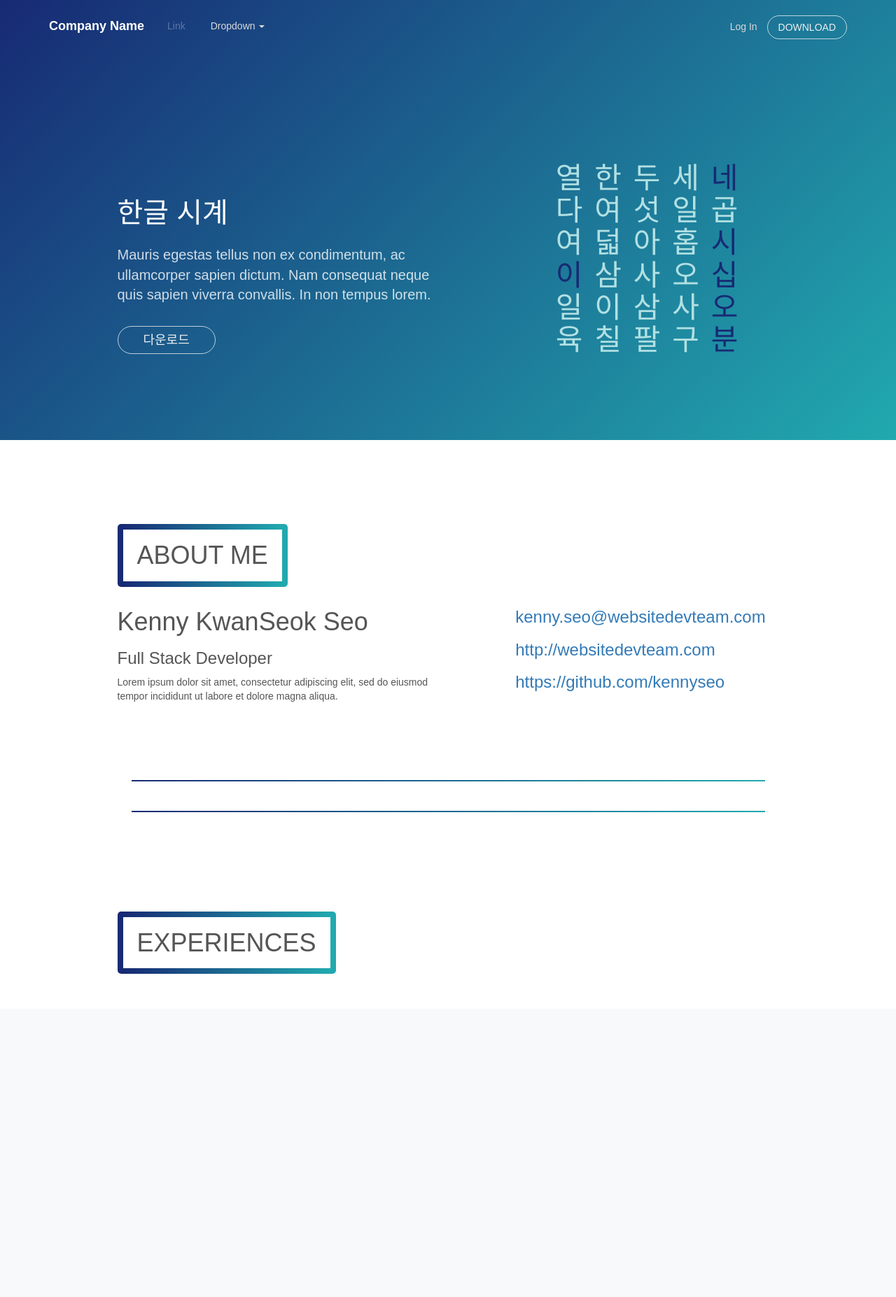
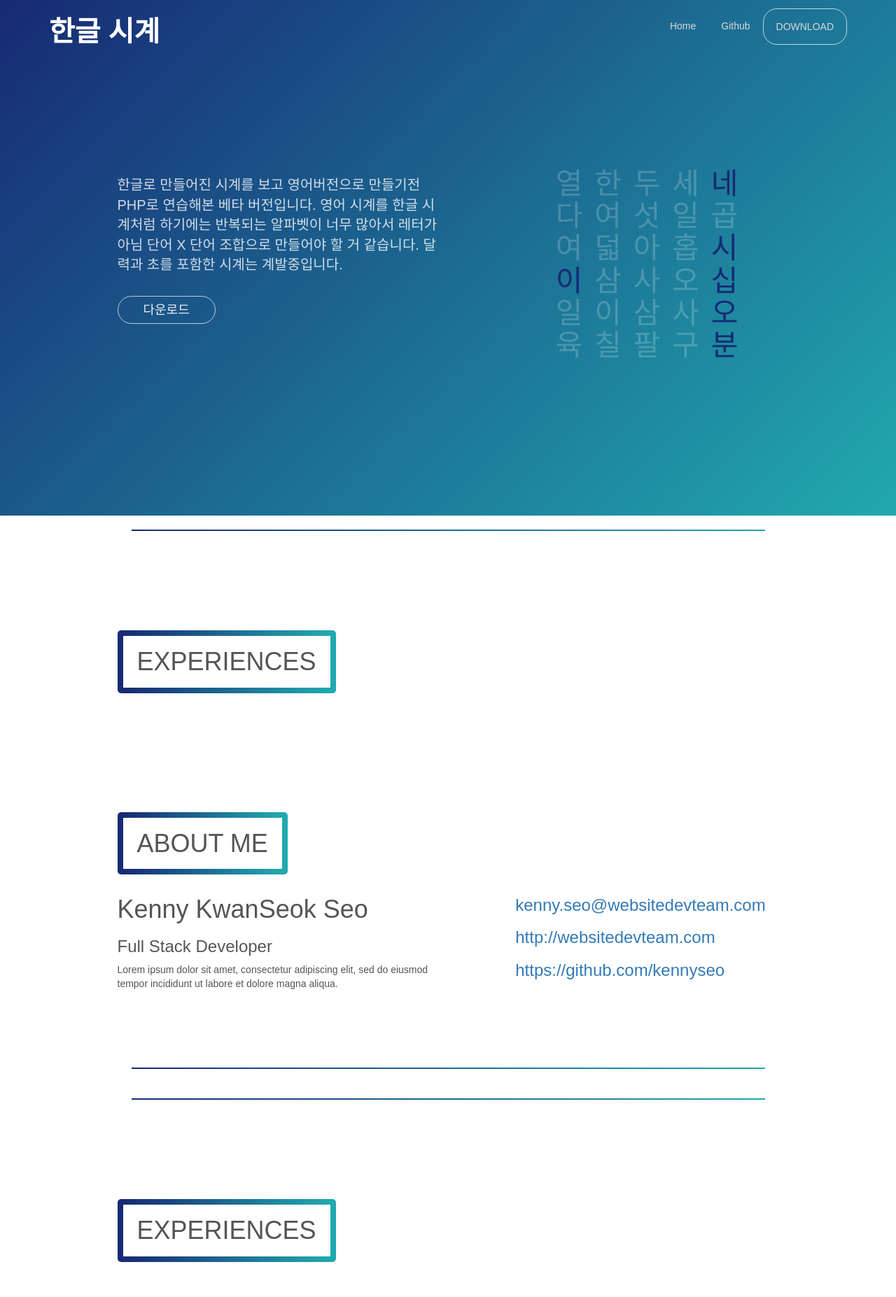
Before and after one commit to kennyseo/clock, a PHP site: page / in a window 1280 px wide. Shown: the whole page at 70% size. Before the commit the page ends 1392 px from the top, so only its background shows below. Run offline with PHP 8.4, Linux system fonts and the light colour scheme; some libraries are stand-ins or nearby versions; some web fonts are replaced.

Commit message:
download

```diff
--- a/css/custom.css
+++ b/css/custom.css
@@ -57,6 +57,11 @@ header .navbar{
 header .navbar .navbar-brand{
   font-weight:bold;
   color:inherit;
+}
+
+header .navbar .navbar-brand{
+  font-size: 40px;
+  margin-top: 8px;
 }
 
 header .navbar .navbar-brand:hover{
@@ -208,7 +213,7 @@ header .navbar .navbar-form .search-field:focus{
 }
 
 header .hero{
-  margin-top:60px;
+  margin:60px auto 100px;
 }
 
 @media (max-width:767px) {
@@ -221,8 +226,8 @@ header .hero{
 header .hero h1{
   color:#fff;
   font-size:40px;
-  margin-top:150px;
-  margin-bottom:24px;
+  margin-top:110px;
+  margin-bottom:30px;
   font-weight:300;
 }
 
@@ -295,7 +300,7 @@ header .iphone-mockup .screen:before{
   font-size: 300%;
   letter-spacing: .4em;
   line-height: 1.1;
-  color: #b2e0e3;
+  color: rgba(255,255,255,.2);
   margin: 100px auto 0;
 }
 
--- a/index.php
+++ b/index.php
@@ -24,47 +24,30 @@
 </head>
 
 <body>
-  <div id="loader">
-		<!-- Preloader inner -->
-		<div id="loaderInner">
-			<div class="spinner"></div>
-		</div>
-		<!-- End preloader inner -->
-	</div>
+
 	<!-- End preloader-->
   <header>
       <nav class="navbar navbar-default navigation-clean-search">
           <div class="container">
-              <div class="navbar-header"><a class="navbar-brand navbar-link" href="#">Company Name</a>
+              <div class="navbar-header"><a class="navbar-brand navbar-link" href="https://kennyseo.github.io/koreanClock">한글 시계</a>
                   <button class="navbar-toggle collapsed" data-toggle="collapse" data-target="#navcol-1"><span class="sr-only">Toggle navigation</span><span class="icon-bar"></span><span class="icon-bar"></span><span class="icon-bar"></span></button>
               </div>
               <div class="collapse navbar-collapse" id="navcol-1">
-                  <ul class="nav navbar-nav">
-                      <li class="active" role="presentation"><a href="#">Link</a></li>
-                      <li class="dropdown"><a class="dropdown-toggle" data-toggle="dropdown" aria-expanded="false" href="#">Dropdown <span class="caret"></span></a>
-                          <ul class="dropdown-menu" role="menu">
-                              <li role="presentation"><a href="#">First Item</a></li>
-                              <li role="presentation"><a href="#">Second Item</a></li>
-                              <li role="presentation"><a href="#">Third Item</a></li>
-                          </ul>
-                      </li>
+                  <ul class="nav navbar-nav navbar-right">
+                      <li role="presentation"><a href="https://kennyseo.github.io/koreanClock">Home</a></li>
+
+											<li role="presentation"><a class="navbar-link login" href="https://github.com/kennyseo/koreanClock">Github</a></li>
+											<li role="presentation"><a class="btn btn-default action-button" role="button" href="#download">DOWNLOAD</a></li>
                   </ul>
-                  <form class="navbar-form navbar-left" target="_self">
-                      <div class="form-group">
-                          <label class="control-label" for="search-field"><i class="glyphicon glyphicon-search"></i></label>
-                          <input class="form-control search-field" type="search" name="search" id="search-field">
-                      </div>
-                  </form>
-                  <p class="navbar-text navbar-right"><a class="navbar-link login" href="#">Log In</a> <a class="btn btn-default action-button" role="button" href="#">DOWNLOAD</a></p>
               </div>
           </div>
       </nav>
       <div class="container hero">
           <div class="row">
               <div class="col-lg-5 col-md-5 col-lg-offset-1 col-md-offset-1">
-                  <h1>한글 시계</h1>
-                  <p>Mauris egestas tellus non ex condimentum, ac ullamcorper sapien dictum. Nam consequat neque quis sapien viverra convallis. In non tempus lorem. </p>
-                  <button class="btn btn-default btn-lg action-button" type="button">&emsp;다운로드&emsp;</button>
+                  <h1></h1>
+                  <p>한글로 만들어진 시계를 보고 영어버전으로 만들기전 PHP로 연습해본 베타 버전입니다. 영어 시계를 한글 시계처럼 하기에는 반복되는 알파벳이 너무 많아서 레터가 아님 단어 X 단어 조합으로 만들어야 할 거 같습니다. 달력과 초를 포함한 시계는 계발중입니다. </p>
+                  <a class="btn btn-default btn-lg action-button" href="#donwload">&emsp;다운로드&emsp;</a>
               </div>
 
               <div class="col-lg-6 col-md-6">
@@ -187,6 +170,17 @@
   </header>
 
 
+	<div id="download" class="container"><!-- skill set container starts -->
+    <div class="row"><!-- row starts -->
+      <div class="col-md-10 col-md-offset-1 "><!-- col 10 starts -->
+
+					<div class="divider mt-5"></div>
+
+					<h1 class="box mt-5 mb-2">EXPERIENCES</h1><!-- EXPERIENCES starts -->
+			</div>
+		</div>
+	</div>
+
 
   <div class="container mt-4"><!-- about me starts -->
     <div class="row"><!-- row starts -->
```
Also changed, not shown: timestamp.php (added, +26 -0 lines).
